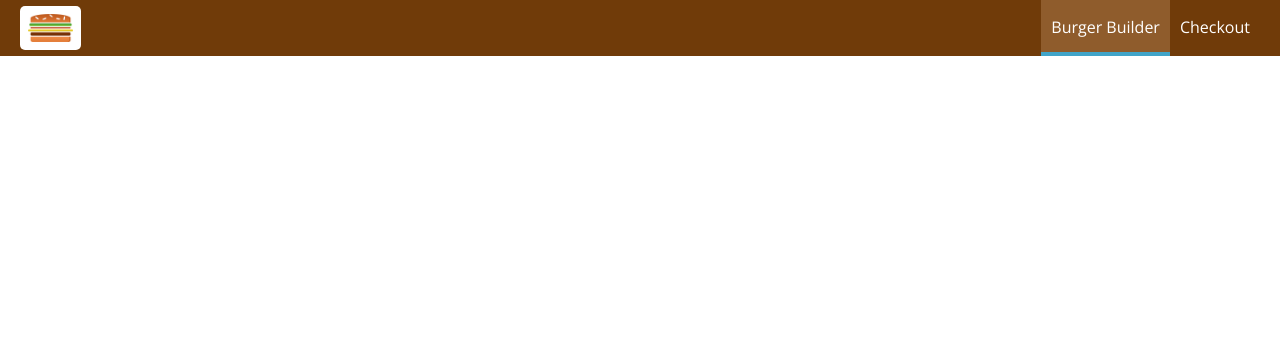
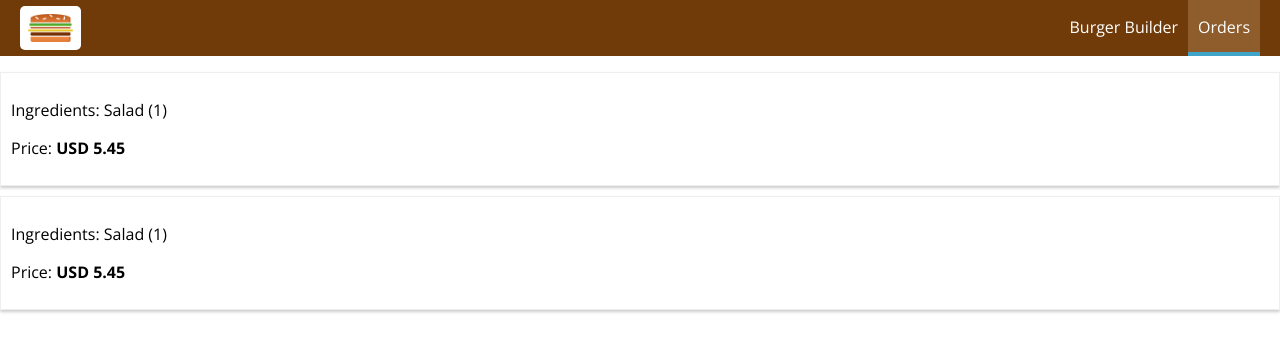
Before and after one commit to ar2zee/My-Burger, a React app: page /orders in a window 1280 px wide. Shown: the top 352 px of the page. Built offline with nearby package versions, Linux system fonts and the light colour scheme.

Commit message:
Links Implementation

```diff
--- a/src/App.js
+++ b/src/App.js
@@ -3,6 +3,7 @@ import {Route, Switch} from 'react-router-dom';
 import Layout from './hoc/Layout/Layout';
 import BurgerBuilder from './containers/BurgerBuilder/BurgerBuilder';
 import Checkout from './containers/Checkout/Checkout'
+import Orders from './containers/Orders/Orders';
 
 class App extends Component {
 
@@ -13,7 +14,8 @@ class App extends Component {
         <Layout>
           <Switch>
             <Route path="/checkout" component={Checkout} />
-            <Route path="/" exact component={BurgerBuilder} />
+            <Route path="/orders" component={Orders} />
+            <Route path="/"  exact component={BurgerBuilder} />
           </Switch>
         </Layout>
       </div>
--- a/src/components/Navigation/NavigationItems/NavigationItem/NavigationItem.js
+++ b/src/components/Navigation/NavigationItems/NavigationItem/NavigationItem.js
@@ -1,12 +1,12 @@
 import React from 'react';
+import {NavLink} from 'react-router-dom';
 
 import classes from './NavigationItem.css';
 
 const navigationItem = (props) => (
 
     <li className={classes.NavigationItem}>
-        <a href={props.link}
-           className={props.active ? classes.active : null}> {props.children} </a>
+        <NavLink exact={props.exact} activeClassName={classes.active} to={props.link}> {props.children} </NavLink>
     </li>
 
 );
--- a/src/components/Navigation/NavigationItems/NavigationItems.js
+++ b/src/components/Navigation/NavigationItems/NavigationItems.js
@@ -4,8 +4,8 @@ import classes from './NavigationItems.css';
 
 const navigationItems = () => (
     <ul className={classes.NavigationItems}>
-        <NavigationItem link="/" active> Burger Builder </NavigationItem >
-        <NavigationItem link="/"> Checkout </NavigationItem >
+        <NavigationItem exact link="/"> Burger Builder </NavigationItem >
+        <NavigationItem link="/orders"> Orders </NavigationItem >
     </ul>
 );
 
--- /dev/null
+++ b/src/components/Order/Order.css
@@ -0,0 +1,9 @@
+.Order {
+    width: 100%;
+    border: 1px solid #eee;
+    box-shadow: 0 2px 3px #ccc;
+    padding: 10px;
+    margin: 10px auto;
+    box-sizing: border-box;
+
+}
--- /dev/null
+++ b/src/components/Order/Order.js
@@ -0,0 +1,14 @@
+import React from 'react';
+import classes from './Order.css';
+
+const order = (props) => {
+    return (
+        <div className={classes.Order}>
+            <p>Ingredients: Salad (1)</p>
+            <p>Price: <strong>USD 5.45</strong></p>
+
+        </div>
+    )
+}
+
+export default order;
--- /dev/null
+++ b/src/containers/Orders/Orders.js
@@ -0,0 +1,16 @@
+import React, {Component} from 'react';
+
+import Order from '../../components/Order/Order';
+
+class Orders extends Component {
+    render () {
+        return (
+            <div>
+                <Order />
+                <Order />
+            </div>
+        )
+    }
+}
+
+export default Orders;
```
